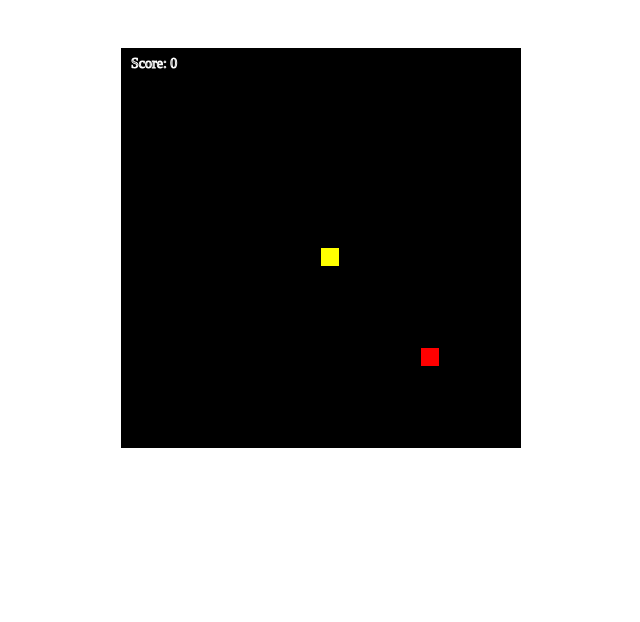
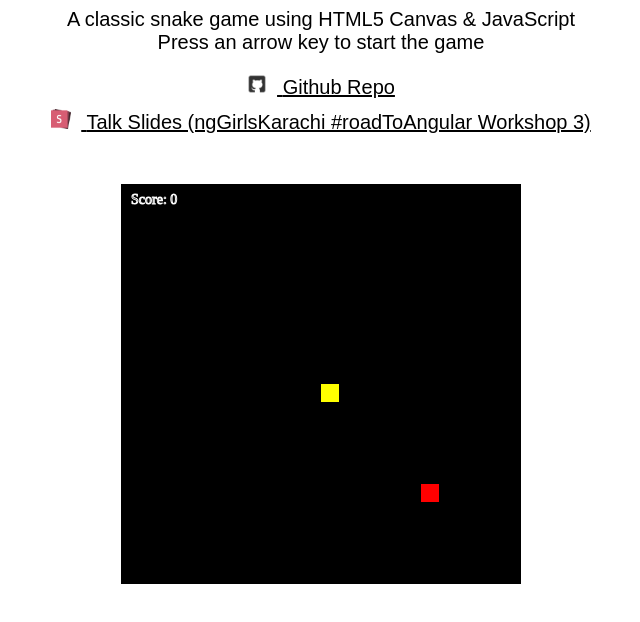
Before and after one commit to AhsanAyaz/html5-canvas-snake-game, a plain HTML site: page index.html in a window 1280 px wide. Shown: the whole page, without its empty margins (319-959 px from the left). Drawn offline with Linux system fonts and the light colour scheme.

Commit message:
added some info on the page. updated readme to include slides link

```diff
--- a/index.html
+++ b/index.html
@@ -9,6 +9,22 @@
 </head>
 <body onload="startGame()">
     <div class="game-container">
+        <div class="game-container__page-header">
+            <div class="game-container__page-header__heading">
+                A classic snake game using HTML5 Canvas & JavaScript
+            </div>
+            <div class="game-container__page-header__heading">
+                Press an arrow key to start the game
+            </div>
+            <div class="game-container__page-header__links">
+                <a class="game-container__page-header__links__link" href="https://github.com/AhsanAyaz/html5-canvas-snake-game/">
+                    <img src="images/github-logo.png"> <span>Github Repo</span>
+                </a>
+                <a class="game-container__page-header__links__link" href="https://slides.com/ahsanayaz/creating-games-with-html5-js">
+                    <img src="images/slides-logo.png"> <span>Talk Slides (ngGirlsKarachi #roadToAngular Workshop 3)</span>
+                </a>
+            </div>
+        </div>
         <canvas id="gameCanvas" width="400" height="400"></canvas>
     </div>
     <script src="main.js"></script>
--- a/main.css
+++ b/main.css
@@ -1,6 +1,41 @@
+html, body {
+    font-family: sans-serif;
+}
+
 .game-container {
     display: flex;
     justify-content: center;
+    flex-direction: column;
+}
+
+.game-container__page-header {
+    text-align: center;
+    font-size: 20px;
+}
+
+.game-container__page-header__links {
+    margin-top: 20px;
+}
+
+.game-container__page-header__links__link,
+.game-container__page-header__links__link:hover,
+.game-container__page-header__links__link:active,
+.game-container__page-header__links__link:visited {
+    display: block;
+    text-decoration: underline;
+    color: black;
+    margin-bottom: 10px;
+}
+
+.game-container__page-header__links__link img {
+    width: 20px;
+    height: 20px;
+    margin-right: 10px;
+}
+
+.game-container__page-header__links__link:hover
+.game-container__page-header__links__link:hover {
+    color: #555;
 }
 
 #gameCanvas {
```
Also changed, not shown: images/github-logo.png (added), images/slides-logo.png (added), 1 other file.
